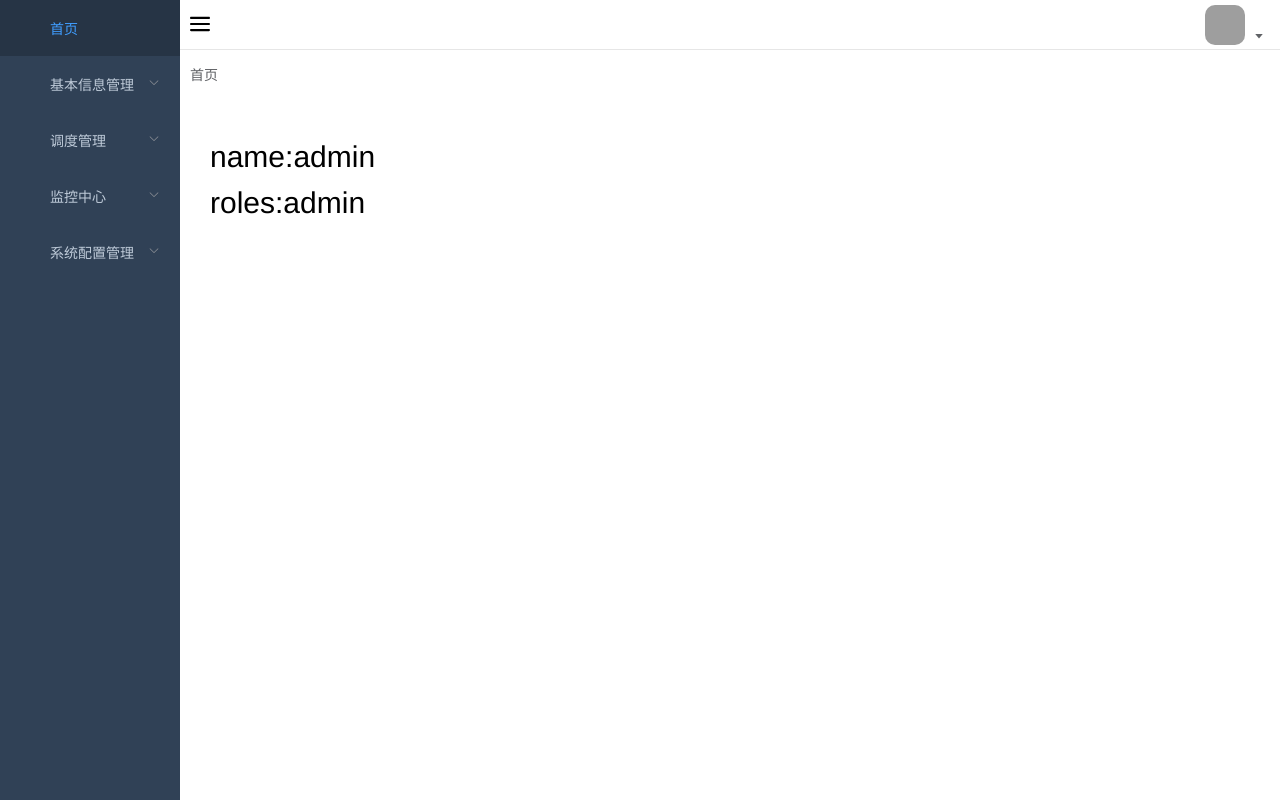
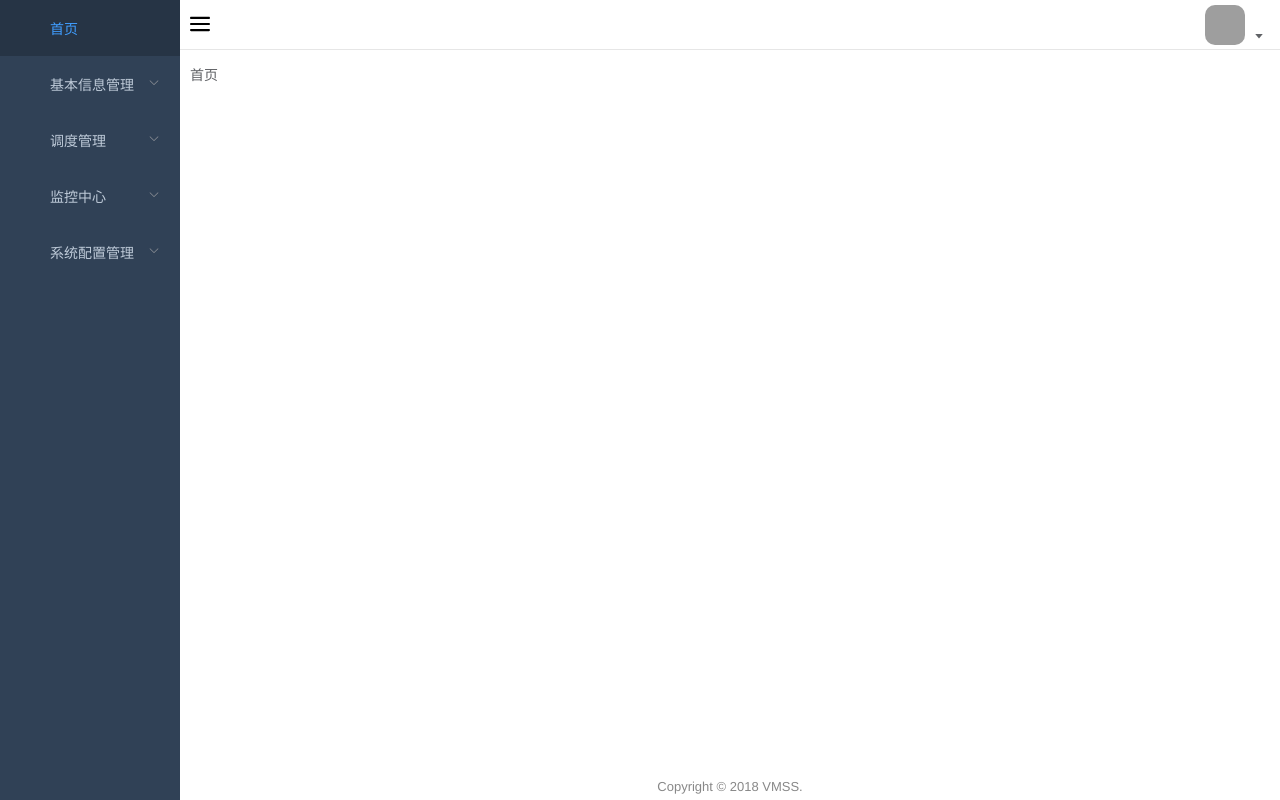
Before and after one commit to ssc-vmss/VMSS-FE, a Vue app: page /#/login in a window 1280 px wide. Both pictures are taken after a click on the button "登录". Built offline with nearby package versions, Linux system fonts and the light colour scheme; grey boxes are pictures that could not be loaded.

Commit message:
添加footer

```diff
--- a/src/styles/element-ui.scss
+++ b/src/styles/element-ui.scss
@@ -1,4 +1,4 @@
- //to reset element-ui default css
+ // to reset element-ui default css
 .el-upload {
   input[type="file"] {
     display: none !important;
@@ -9,7 +9,7 @@
   display: none;
 }
 
-//暂时性解决diolag 问题 https://github.com/ElemeFE/element/issues/2461
+// 暂时性解决diolag 问题 https://github.com/ElemeFE/element/issues/2461
 .el-dialog {
   transform: none;
   left: 0;
@@ -17,7 +17,7 @@
   margin: 0 auto;
 }
 
-//element ui upload
+// element ui upload
 .upload-container {
   .el-upload {
     width: 100%;
@@ -27,3 +27,9 @@
     }
   }
 }
+// element ui el-footer
+.el-footer{
+  font-size: 13px;
+  color: #888;
+  text-align: center;
+}
--- a/src/views/dashboard/index.vue
+++ b/src/views/dashboard/index.vue
@@ -1,8 +1,5 @@
 <template>
-  <div class="dashboard-container">
-    <div class="dashboard-text">name:{{ name }}</div>
-    <div class="dashboard-text">roles:<span v-for="role in roles" :key="role">{{ role }}</span></div>
-  </div>
+  <div class="dashboard-container"/>
 </template>
 
 <script>
--- a/src/views/layout/Layout.vue
+++ b/src/views/layout/Layout.vue
@@ -5,6 +5,7 @@
     <div class="main-container">
       <navbar/>
       <app-main/>
+      <el-footer style="height:20px">Copyright © 2018 VMSS.</el-footer>
     </div>
   </div>
 </template>
--- a/src/views/layout/components/AppMain.vue
+++ b/src/views/layout/components/AppMain.vue
@@ -26,7 +26,7 @@ export default {
 <style scoped>
 .app-main {
   /*50 = navbar  */
-  min-height: calc(100vh - 50px);
+  min-height: calc(100vh - 70px);
   position: relative;
   overflow: hidden;
 }
```
